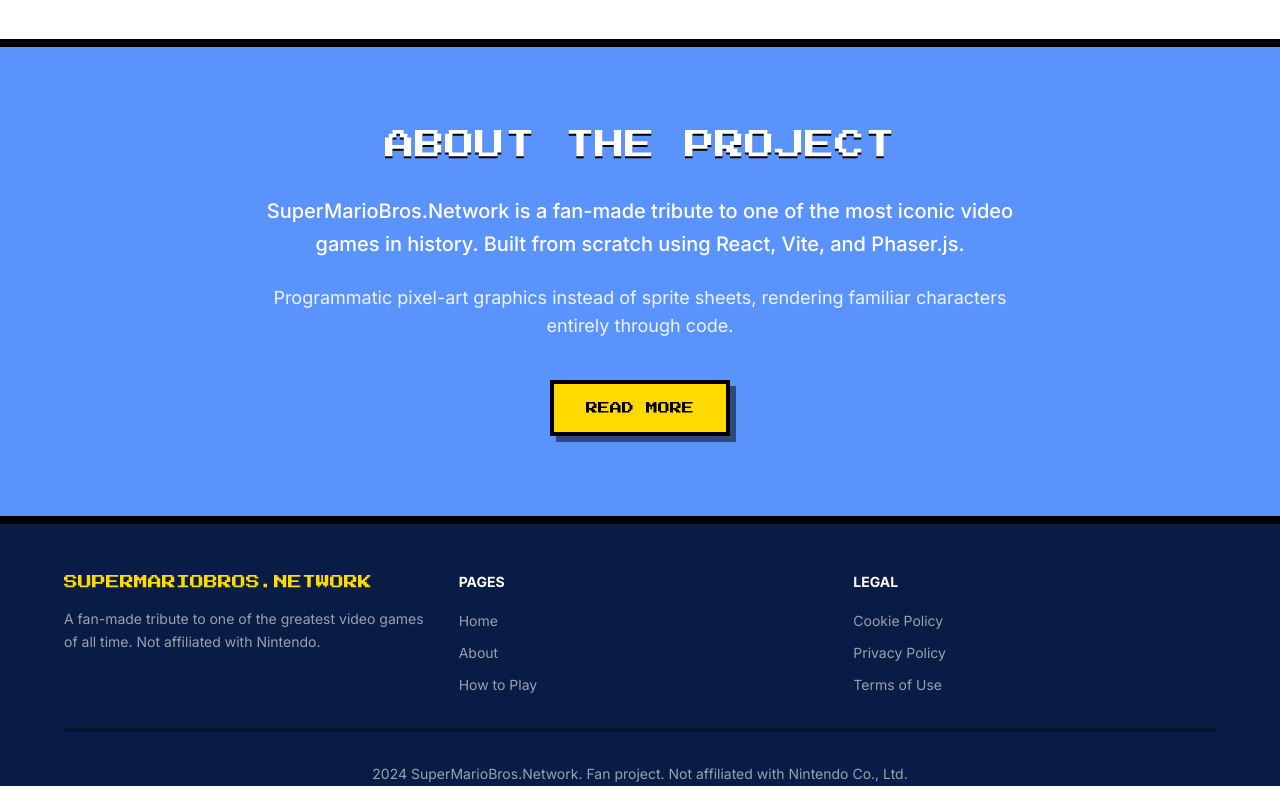
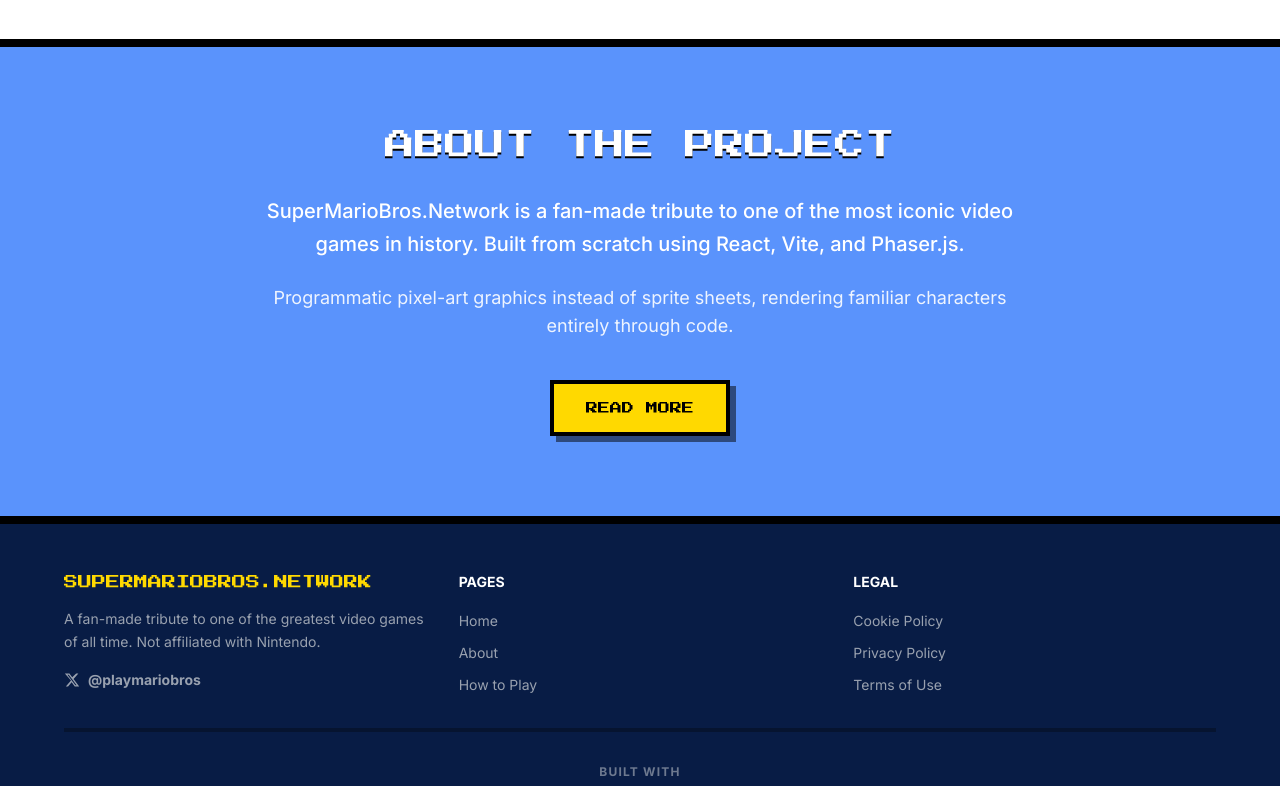
Before and after one commit to yusufsafary/supermariobros.network, a React (Vite) app: page /#/ in a window 1280 px wide. Shown: the part 2000-2786 px from the top of the page. Built offline with nearby package versions, Linux system fonts and the light colour scheme; grey boxes are pictures that could not be loaded.

Commit message:
Add EasyA logo and X account link to footer

```diff
--- a/src/components/Footer.tsx
+++ b/src/components/Footer.tsx
@@ -12,6 +12,18 @@ export default function Footer() {
               A fan-made tribute to one of the greatest video games of all time.
               Not affiliated with Nintendo.
             </p>
+            {/* X (Twitter) social link */}
+            <a
+              href="https://x.com/playmariobros"
+              target="_blank"
+              rel="noopener noreferrer"
+              className="inline-flex items-center gap-2 mt-4 text-gray-400 hover:text-accent transition-colors text-sm font-bold"
+            >
+              <svg viewBox="0 0 24 24" className="w-4 h-4 fill-current" aria-hidden="true">
+                <path d="M18.244 2.25h3.308l-7.227 8.26 8.502 11.24H16.17l-4.714-6.231-5.401 6.231H2.746l7.73-8.835L1.254 2.25H8.08l4.253 5.622zm-1.161 17.52h1.833L7.084 4.126H5.117z"/>
+              </svg>
+              @playmariobros
+            </a>
           </div>
           <div>
             <h4 className="font-bold uppercase text-sm mb-4 text-white">Pages</h4>
@@ -30,8 +42,23 @@ export default function Footer() {
             </ul>
           </div>
         </div>
-        <div className="border-t-4 border-black/30 pt-8 text-center">
-          <p className="text-gray-400 text-sm">
+
+        {/* EasyA logo + bottom bar */}
+        <div className="border-t-4 border-black/30 pt-8 flex flex-col items-center gap-4">
+          <a
+            href="https://easya.io"
+            target="_blank"
+            rel="noopener noreferrer"
+            className="flex flex-col items-center gap-2 opacity-70 hover:opacity-100 transition-opacity"
+          >
+            <span className="text-gray-400 text-xs uppercase tracking-widest font-bold">Built with</span>
+            <img
+              src="/easya-logo.png"
+              alt="EasyA Kickstart"
+              className="h-10 w-auto object-contain rounded-md"
+            />
+          </a>
+          <p className="text-gray-400 text-sm text-center">
             2024 SuperMarioBros.Network. Fan project. Not affiliated with Nintendo Co., Ltd.
           </p>
         </div>
```
